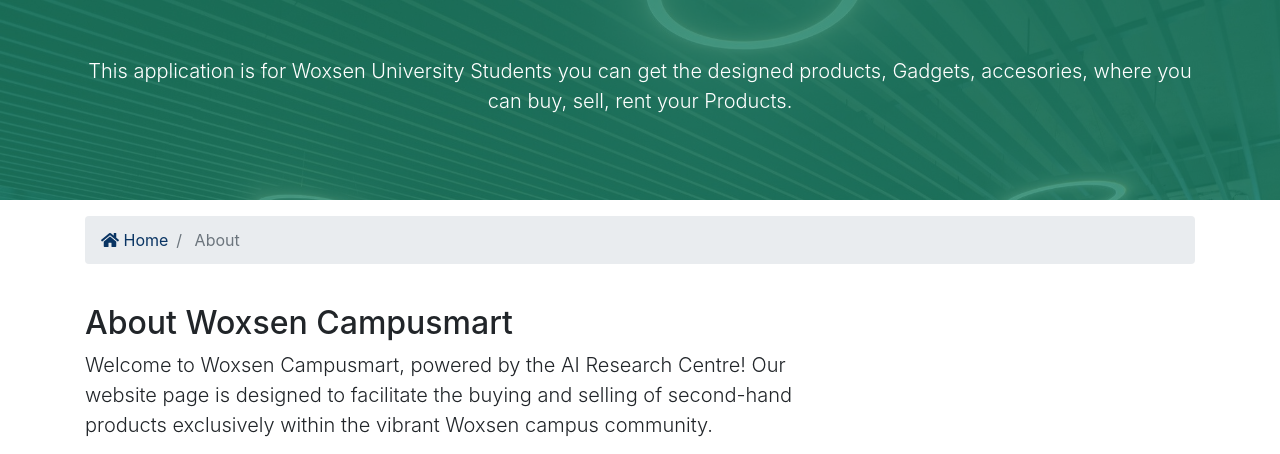
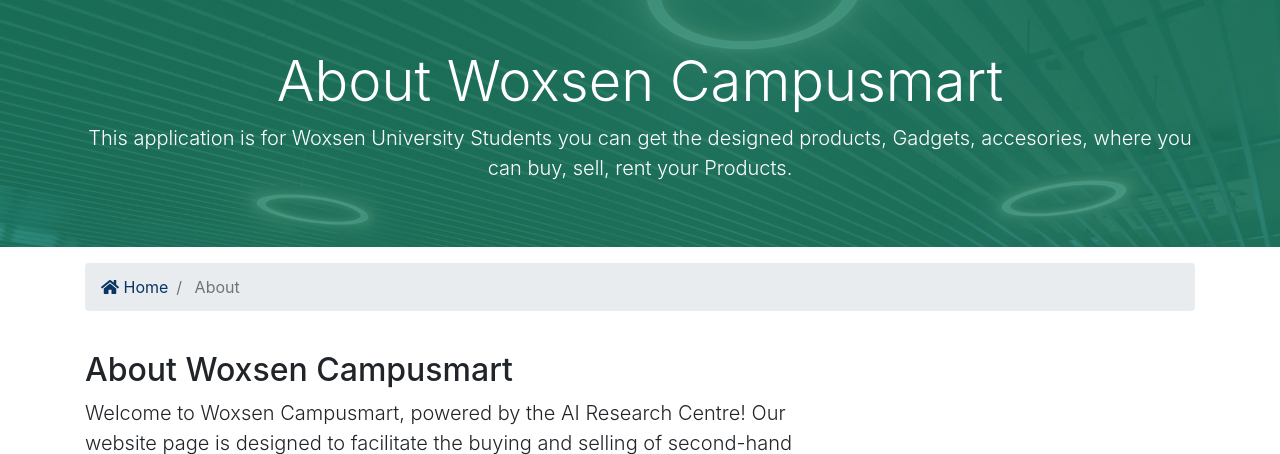
Before and after one commit to VineethReeddyBAAIML/Woxsen-Campus-Mart, a Django app: page /about/ in a window 1280 px wide. Shown: the part 106-560 px from the top of the page. Run offline with Django 3.2, Linux system fonts and the light colour scheme; some libraries are stand-ins or nearby versions.

Commit message:
Update about.html

```diff
--- a/templates/pages/about.html
+++ b/templates/pages/about.html
@@ -6,7 +6,7 @@
     <div class="container">
       <div class="row text-center">
         <div class="col-md-12">
-          <h1 class="display-4"></h1>
+          <h1 class="display-4">About Woxsen Campusmart</h1>
           <p class="lead">This application is for Woxsen University Students you can get the designed products, Gadgets, accesories, where you can buy, sell, rent your Products.</p>
         </div>
       </div>
```
